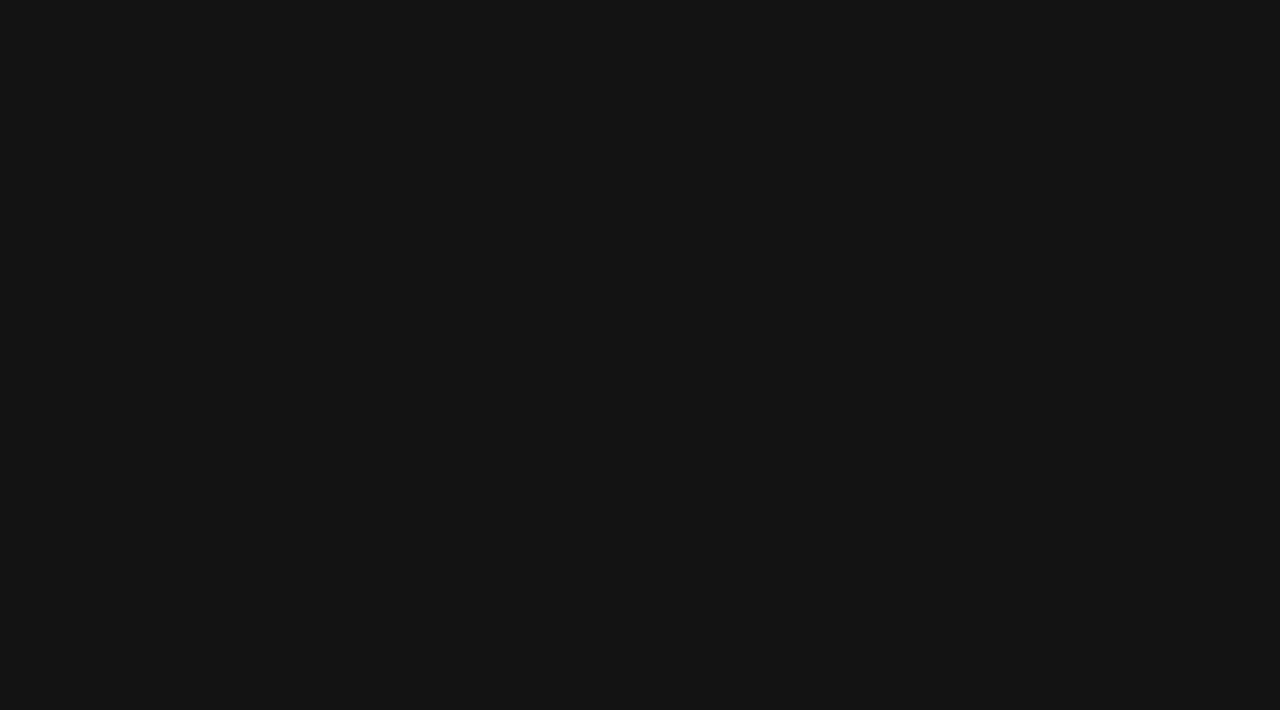
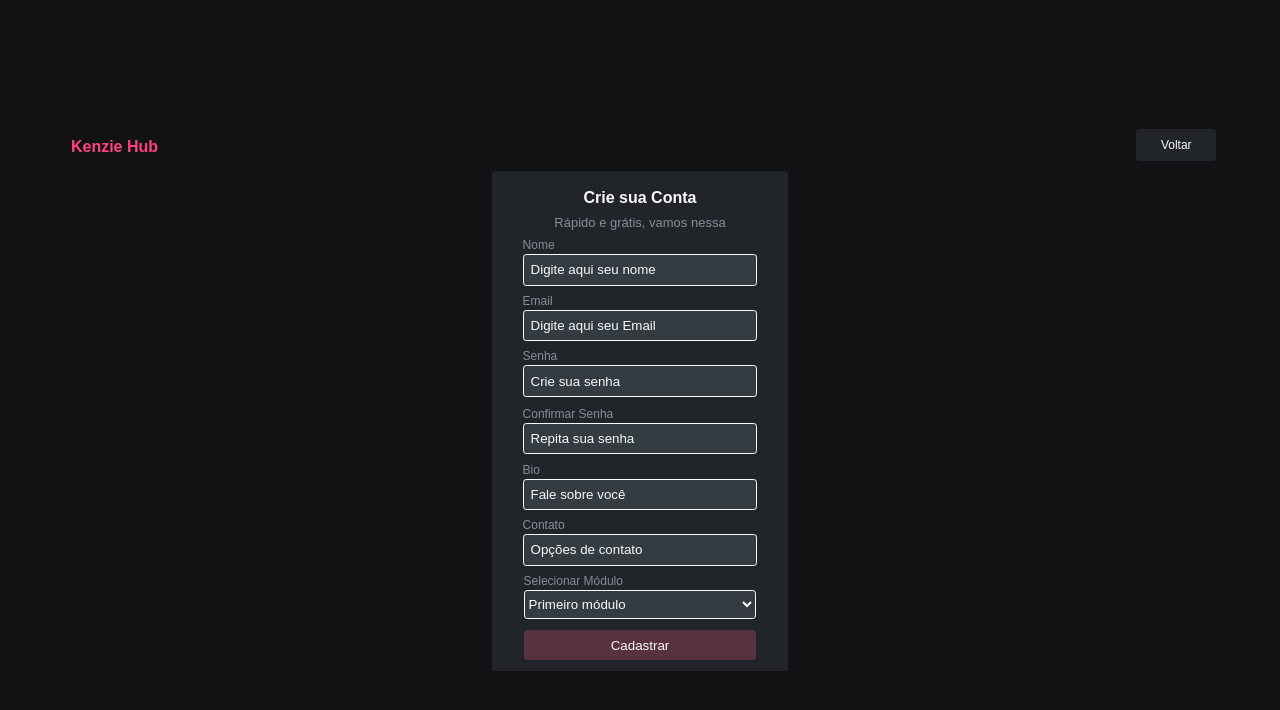
Before and after one commit to axdborges/Form-Login, a React (Create React App) app: page /cadastro in a window 1280 px wide. Shown: the top 710 px of the page. Built offline with nearby package versions, Linux system fonts and the light colour scheme.

Commit message:
feat: requisições, estilizações e formulários funcionando

```diff
--- a/package.json
+++ b/package.json
@@ -8,6 +8,7 @@
     "@testing-library/react": "^13.0.0",
     "@testing-library/user-event": "^13.2.1",
     "axios": "^0.27.2",
+    "framer-motion": "4.1.17",
     "react": "^18.2.0",
     "react-dom": "^18.2.0",
     "react-hook-form": "^7.34.0",
--- a/src/App.jsx
+++ b/src/App.jsx
@@ -1,17 +1,14 @@
 import { GlobalStyle } from './styles'
-import FormLogin from './components/formLogin';
-import FormCadastro from './components/formCadastro';
+import Routes from './rotas/rotas';
 
 
 function App() {
 
   return (
-    <div className='container'>
+    <>
       <GlobalStyle/>
-      {/* <FormLogin/> */}
-      {/* <FormCadastro/> */}
-
-    </div>
+      <Routes/>
+    </>
   );
 }
 
--- a/src/components/formCadastro/index.jsx
+++ b/src/components/formCadastro/index.jsx
@@ -2,66 +2,96 @@ import { FormSt } from '../../styled/formSt'
 import * as yup from 'yup';
 import { useForm } from "react-hook-form";
 import { yupResolver } from '@hookform/resolvers/yup';
+import { Link, useNavigate } from 'react-router-dom';
+import { useEffect } from 'react';
+import api from '../../services/api'
+
 
 function FormCadastro () {
 
-    const schema = yup.object().shape({
-        nome: yup.string().required("Nome Obrigatório"),
+    const navigate = useNavigate()
+
+    const formSchema = yup.object().shape({
+        name: yup.string().required("Nome Obrigatório"),
         email: yup.string().required("E-mail obrigatório").email("E-mail inválido"),
-        senha: yup.string().required("Senha obrigatória"),
+        password: yup.string().required("Senha obrigatória")
+        .matches(/^(?=.*[a-z])(?=.*[A-Z])(?=.*[0-9])(?=.*[!@#\$%\^&\.*])(?=.{8,})/,
+        'Deve ter 8 letras, uma maiúscula, uma minúscula,um número e um caracter especial'),
+        passwordConfirm: yup.string().oneOf([yup.ref("password")], "Senhas não conferem")
+        .required("Confirmação obrigatória!"),
         bio: yup.string().required("Bio obrigatória"),
-        tel: yup.string().required("Telefone obrigatório"),
-        módulo: yup.string().required("Módulo obrigatório"),
+        contact: yup.string().required("Contato obrigatório"),
+        course_module: yup.string().required("Módulo obrigatório"),
     });
 
     const { register, handleSubmit, formState: {errors}, } = useForm({
-        resolver: yupResolver(schema),
+        resolver: yupResolver(formSchema),
     });
 
-    const submitFunction = (data) => console.log(data);
+    const submitFunction = (data) => {
+        const cadastro = {
+            email: data.email,
+            password: data.password,
+            name: data.name,
+            bio: data.bio,
+            contact: data.contact,
+            course_module: data.course_module
+        }
+        api.post('/users', cadastro).then(response => {
+            console.log(response)
+            navigate(`/`)
+        })
+        .catch(err => console.log(err))
+
+    };
 
     return (
         <FormSt>
             <div className="top">
                 <h2>Kenzie Hub</h2>
-                <button>Voltar</button>
+                <button>
+                    <Link replace to='/'>
+                        Voltar
+                    </Link>
+                </button>
             </div>
-            <form action="" className='form-cadastro'>
+            <form action="" className='form-cadastro' onSubmit={handleSubmit(submitFunction)}>
                 <h4>Crie sua Conta</h4>
                 <p>Rápido e grátis, vamos nessa</p>
                 <div className='input-cadastro'>
-                <label htmlFor="">Nome</label>
-                <input type="text" placeholder='Digite aqui seu nome'/>
+                    <label htmlFor="">Nome     <span>{errors.name?.message}</span>  </label>
+                    <input type="text" placeholder='Digite aqui seu nome' {...register("name")}/>
                 </div>
                 <div className='input-cadastro'>
-                <label htmlFor="">Email</label>
-                <input type="email" placeholder='Digite aqui seu Email'/>
+                    <label htmlFor="">Email    <span>{errors.email?.message}</span></label>
+                    <input type="email" placeholder='Digite aqui seu Email' {...register("email")}/>
                 </div>
                 <div className='input-cadastro'>
-                <label htmlFor="">Senha</label>
-                <input type="password" placeholder='Crie sua senha'/>
+                    <label htmlFor="">Senha    </label>
+                    <input type="password" placeholder='Crie sua senha' {...register("password")}/>
+                    <span className='senha-span'>{errors.password?.message}</span>
                 </div>
                 <div className='input-cadastro'>
-                <label htmlFor="">Confirmar Senha</label>
-                <input type="password" placeholder='Repita sua senha'/>
+                    <label htmlFor="">Confirmar Senha <span>{errors.passwordConfirm?.message}</span></label>
+                    <input type="password" placeholder='Repita sua senha'{...register("passwordConfirm")}/>
                 </div>
                 <div className='input-cadastro'>
-                <label htmlFor="">Bio</label>
-                <input type="text" placeholder='Fale sobre você'/>
+                    <label htmlFor="">Bio      <span>{errors.bio?.message}</span></label>
+                    <input type="text" placeholder='Fale sobre você' {...register("bio")}/>
                 </div>
                 <div className='input-cadastro'>
-                <label htmlFor="">Contato</label>
-                <input type="number" placeholder='Opções de contato'/>
+                    <label htmlFor="">Contato  <span>{errors.contact?.message} </span></label>
+                    <input type="text" placeholder='Opções de contato' {...register("contact")}/>
                 </div>
                 <div className='input-cadastro'>
-                <label htmlFor="">Selecionar Módulo</label>
-                <select name="modulos" id="">
+                    <label htmlFor="">Selecionar Módulo <span>{errors.course_module?.message} </span></label>
+                    <select name="modulos" id="" {...register("course_module")}>
                         <option value="primeiro modulo">Primeiro módulo</option>
                         <option value="segundo modulo">Segundo módulo</option>
                         <option value="terceiro modulo">Terceiro módulo</option>
                     </select>
                 </div>
-            <button className='cadastrar'>Cadastrar</button>
+                <button className='cadastrar' type='submit'>Cadastrar</button>
             </form>
         </FormSt>
     )
--- a/src/components/formLogin/index.jsx
+++ b/src/components/formLogin/index.jsx
@@ -2,37 +2,60 @@ import { FormSt } from '../../styled/formSt'
 import * as yup from 'yup';
 import { useForm } from "react-hook-form";
 import { yupResolver } from '@hookform/resolvers/yup';
+import { Link, Navigate, useNavigate } from 'react-router-dom'
+import api from '../../services/api';
+import { useState } from 'react';
 
 function FormLogin () {
 
+    const [userId, setUserId] = useState("")
+
+    const navigate = useNavigate()
+
     const schema = yup.object().shape({
         email: yup.string().required("E-mail obrigatório").email("E-mail inválido"),
-        senha: yup.string().required("Senha obrigatória"),
+        password: yup.string().required("Senha obrigatória"),
     });
 
     const { register, handleSubmit, formState: {errors}, } = useForm({
         resolver: yupResolver(schema),
     });
 
-    const submitFunction = (data) => console.log(data);
+    const submitFunction = (data) => {
+        api.post('/sessions' , data)
+        .then(response => {
+           window.localStorage.clear();
+           window.localStorage.setItem("@token", response.data.token)
+           setUserId(response.data.user.id)
+           localStorage.setItem("@userData", JSON.stringify(response.data.user))
+           window.localStorage.setItem("@userId", response.data.user.id)
+           navigate(`/dashboard/:${userId}`)
+        })
+        .catch(err => console.log(err))
 
+
+    };
     return (
         <FormSt>
             <h2>Kenzie Hub</h2>
-            <form action="">
+            <form action="" onSubmit={handleSubmit(submitFunction)}>
             <h4>Login</h4>
             <div>
-                <label htmlFor="">Email</label>
-                <input type="email" placeholder='email@email.com'/>
+                <label htmlFor="">Email <span>{errors.email?.message}</span></label>
+                <input type="email" placeholder='email@email.com' {...register("email")}/>
             </div>
             <div>
-                <label htmlFor="">Senha</label>
-                <input type="password" placeholder='senha'/>
+                <label htmlFor="">Senha <span>{errors.password?.message}</span></label>
+                <input type="password" placeholder='senha' {...register("password")}/>
             </div>
-            <button className='submit'>Entrar</button>
+            <button className='submit' type='submit'>Entrar</button>
             <div>
                 <p>Ainda não possui conta?</p>
-                <button className='cadastro'>Cadastre-se</button>
+                <button className='cadastro' type='button'>
+                    <Link replace to='/cadastro'>
+                        Cadastre-se
+                    </Link>
+                    </button>
             </div>
             </form>
         </FormSt>
--- /dev/null
+++ b/src/components/home/index.jsx
@@ -0,0 +1,30 @@
+import { HomeSt } from '../../styled/homeSt'
+import { Link } from 'react-router-dom'
+
+function Home () {
+
+    const userData = JSON.parse(localStorage.getItem("@userData"))
+    console.log(userData)
+    return (
+        <HomeSt>
+            <header>
+                <h3>Kenzie Hub</h3>
+                <button>
+                    <Link to="/">
+                        Voltar
+                    </Link>
+                </button>
+            </header>
+            <section>
+                <h4>Olá, {userData.name}</h4>
+                <p>{userData.course_module}</p>
+            </section>
+            <main>
+                <strong>Que pena! Estamos em desenvolvimento :/ </strong>
+                <p>Nossa aplicação está em desenvolvimento, em breve teremos novidades</p>
+            </main>
+        </HomeSt>
+    )
+}
+
+export default Home
--- a/src/index.js
+++ b/src/index.js
@@ -3,11 +3,14 @@ import ReactDOM from 'react-dom/client';
 import './index.css';
 import App from './App';
 import reportWebVitals from './reportWebVitals';
+import { BrowserRouter } from 'react-router-dom';
 
 const root = ReactDOM.createRoot(document.getElementById('root'));
 root.render(
   <React.StrictMode>
-    <App />
+    <BrowserRouter>
+      <App />
+    </BrowserRouter>
   </React.StrictMode>
 );
 
--- /dev/null
+++ b/src/rotas/rotas.jsx
@@ -0,0 +1,17 @@
+import { Routes, Route, Navigate } from 'react-router-dom';
+import FormLogin from '../components/formLogin'
+import FormCadastro from '../components/formCadastro';
+import Home from '../components/home';
+
+function Rotas () {
+    return (
+        <Routes>
+            <Route path='/' element={<FormLogin/>} />
+            <Route path='/cadastro' element={<FormCadastro/>} />
+            <Route path='/dashboard/:id' element={<Home/>} />
+            <Route path='*' element={<Navigate replace to='/'/>} />
+        </Routes>
+    )
+}
+
+export default Rotas
--- /dev/null
+++ b/src/services/api.js
@@ -0,0 +1,8 @@
+import axios from "axios";
+
+const api = axios.create({
+    baseURL: 'https://kenziehub.herokuapp.com/',
+    timeout: 8000
+})
+
+export default api
--- a/src/styled/formSt.js
+++ b/src/styled/formSt.js
@@ -19,7 +19,7 @@ export const FormSt = styled.div`
         border-radius: 0px;
         font-size: 18px;
         text-align: center;
-        color: var(--rosa-1);
+        color: var(--rosa-2);
     }
 
     form {
@@ -59,6 +59,8 @@ export const FormSt = styled.div`
     label{
         font-size: 12px;
         color: var(--cinza-4);
+        display: flex;
+        justify-content: space-between;
     }
 
     input{
@@ -70,6 +72,7 @@ export const FormSt = styled.div`
         padding: 0px, 13px, 0px, 13px;
         border: 1px solid var(--cinza-5);
         background-color: var(--cinza-3);
+        color: var(--cinza-5);
     }
 
     input::placeholder  {
@@ -162,4 +165,18 @@ export const FormSt = styled.div`
 
     }
 
+    span {
+        color: var(--vermelho);
+    }
+
+    a {
+        color: var(--cinza-5);
+        text-decoration: none;
+    }
+
+    .senha-span{
+        font-size: 11px;
+        max-width: 230px;
+    }
+
 `;
--- /dev/null
+++ b/src/styled/homeSt.js
@@ -0,0 +1,78 @@
+import styled from "styled-components";
+
+export  const HomeSt = styled.div`
+
+    height: 100%;
+    width: 100%;
+
+    header{
+        width: 100%;
+        display: flex;
+        height: 60px;
+        text-align: center;
+        align-items: center;
+        justify-content: space-around;
+
+        h3{
+            color: var(--rosa-2);
+
+        }
+
+        button {
+            height: 32px;
+            width: 55.485294342041016px;
+            left: 253.8134765625px;
+            top: 17px;
+            border-radius: 4px;
+            padding: 0px, 16px, 0px, 16px;
+            background-color: var(--cinza-2);
+        }
+
+        border-bottom: solid 3px var(--cinza-2)
+    }
+
+    a {
+        color: var(--cinza-5);
+        text-decoration: none;
+    }
+
+    section {
+        margin-top: 20px;
+        height: 50px;
+        max-width: 100%;
+        padding: 20px;
+        display: flex;
+        flex-direction: column;
+        gap: 10px;
+
+        p {
+            color: var(--cinza-4)
+        }
+
+        border-bottom: solid 3px var(--cinza-2)
+    }
+
+    main {
+        max-width: 100%;
+        padding: 20px;
+        display:flex;
+        flex-direction: column;
+        gap: 15px;
+
+        p {
+            color: var(--cinza-4)
+        }
+    }
+
+    @media screen and (min-width: 700px) {
+
+        section {
+           flex-direction: row;
+           justify-content: space-around;
+           height: 20px;
+           margin-top: 10px;
+        }
+
+    }
+
+`;
--- a/src/styles.js
+++ b/src/styles.js
@@ -26,15 +26,14 @@ export const GlobalStyle = createGlobalStyle`
     #root {
         width: 100%;
         height: 100%;
-    }
-
-    .container {
-        width: 100%;
-        height: 100%;
         display: flex;
         flex-direction: column;
         justify-content: center;
         align-items: center;
     }
 
+    button {
+        cursor: pointer
+    }
+
 `;
```
Also changed, not shown: 1 other file (tests, documents, lock files or other folders). Lines whose indentation alone changed are shown as unchanged.
